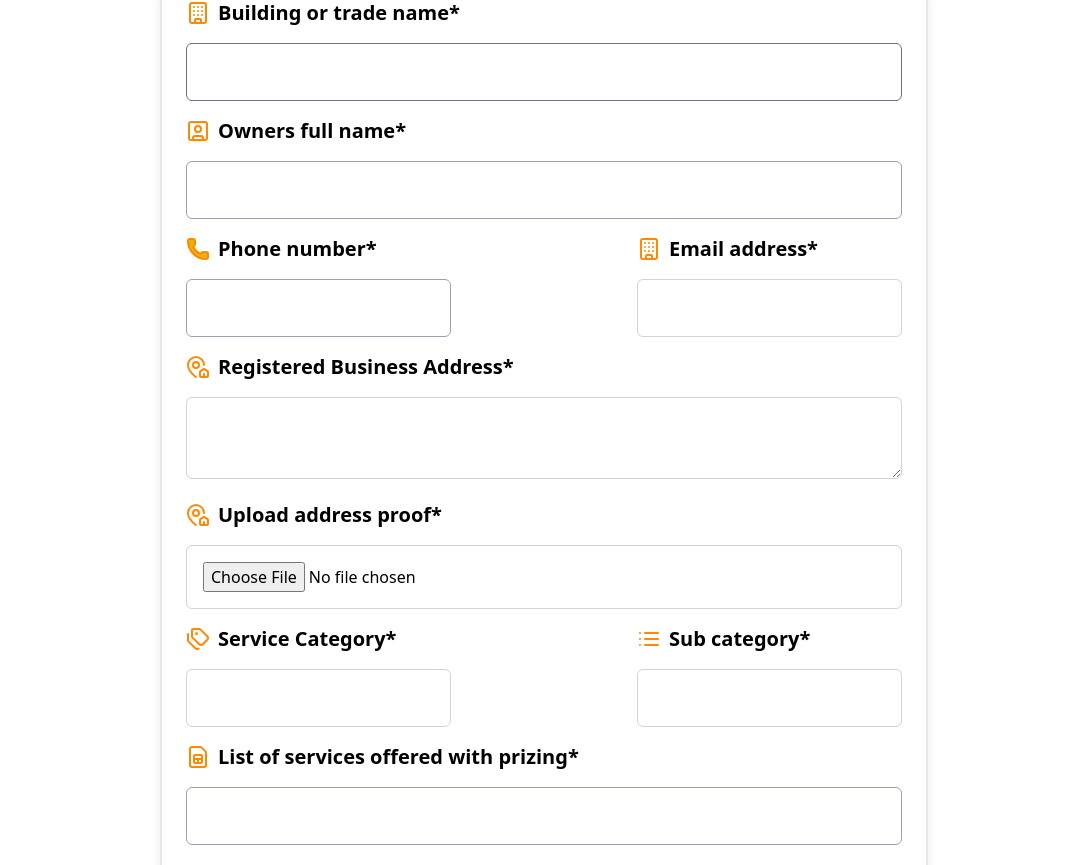
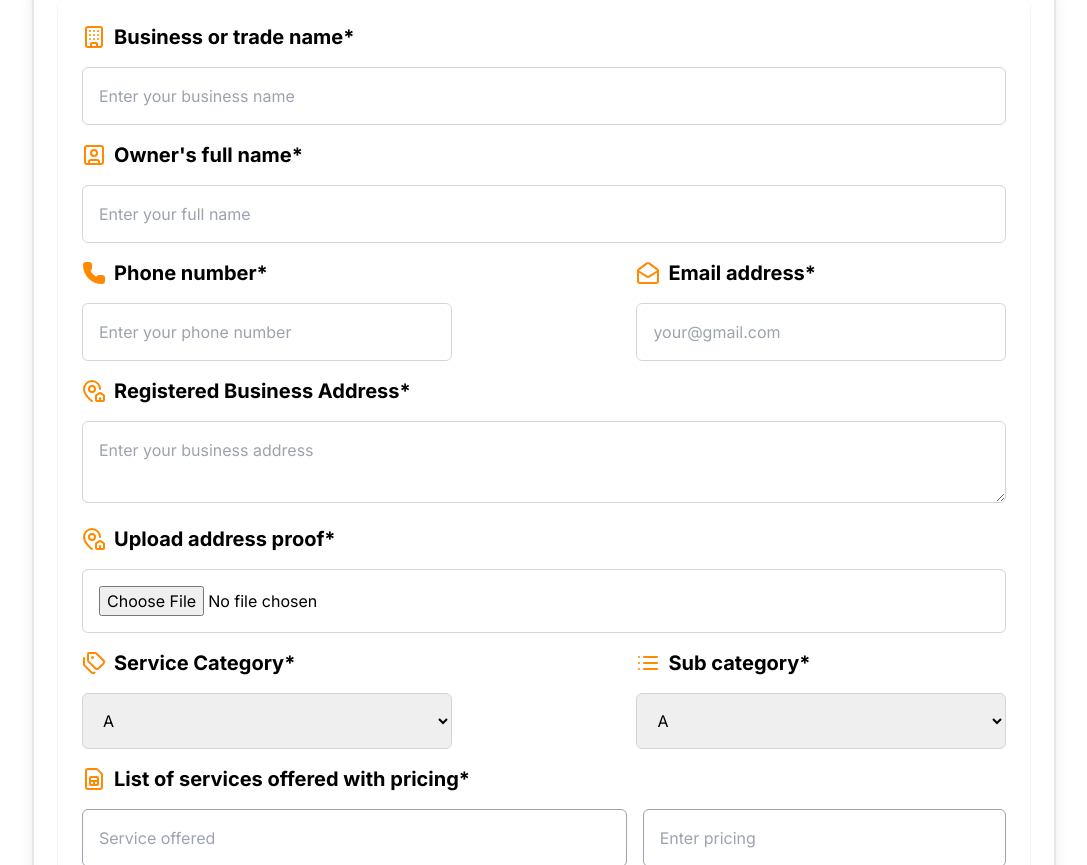
Before and after one commit to garimatiwari2004/design, a React (Create React App) app: page /serviceproviderlogin in a window 1280 px wide. Shown: the part 295-1160 px from the top of the page, without its empty margins (96-1183 px from the left). Built offline with nearby package versions, Linux system fonts and the light colour scheme.

Commit message:
Update styles and structure in various components; enhance form usability and aesthetics

```diff
--- a/public/index.html
+++ b/public/index.html
@@ -3,6 +3,9 @@
   <head>
     <meta charset="utf-8" />
     <link rel="icon" href="%PUBLIC_URL%/favicon.ico" />
+
+    <link href="https://fonts.googleapis.com/css2?family=Inter:wght@400;500;600;700&display=swap" rel="stylesheet">
+
     <meta name="viewport" content="width=device-width, initial-scale=1" />
     <meta name="theme-color" content="#000000" />
     <meta
--- a/src/components/hero.jsx
+++ b/src/components/hero.jsx
@@ -20,7 +20,7 @@ const Hero = () => {
         onClick={handleClick}
         href="/login"
         type="submit"
-        className="absolute bottom-8 left-1/2 transform -translate-x-1/2 bg-yellow-500 px-4 py-2 rounded-2xl text-black font-semibold hover:bg-yellow-600 transition-colors duration-300 shadow-lg animate-bounce"
+        className="absolute bottom-8 left-1/2 transform -translate-x-1/2 bg-[#ff8901] px-4 py-2 rounded-2xl text-black font-semibold hover:bg-yellow-600 transition-colors duration-300 shadow-lg animate-bounce"
       >
         Get Started
       </button>
--- a/src/components/login.jsx
+++ b/src/components/login.jsx
@@ -28,7 +28,7 @@ const Login = () => {
         </button>
         <button
           onClick={() => handleRoleSelection("serviceProvider")}
-          className="bg-yellow-400 rounded-3xl p-2"
+          className="bg-[#ff8901] rounded-3xl p-2"
         >
           I am a service provider
         </button>
--- a/src/components/serviceForm.jsx
+++ b/src/components/serviceForm.jsx
@@ -3,25 +3,29 @@ import {
   CardSim,
   ImageUp,
   List,
+  MailOpen,
   MapPinHouse,
   Phone,
   ShieldCheck,
   SquareUser,
   Tags,
 } from "lucide-react";
+import { useRef } from "react";
 
 const Form = () => {
+  const ref = useRef(null);
   return (
-    <form className="w-full  space-y-4">
+    <form className="w-full max-w-5xl mx-auto p-6 space-y-4  rounded-lg shadow">
       <div>
         <div className="flex items-center space-x-2 mb-4">
           <Building className="text-[#ff8801] font-extrabold" />
-          <h1 className="text-xl font-bold">Building or trade name*</h1>
+          <h1 className="text-xl font-bold">Business or trade name*</h1>
         </div>
         <div>
           <input
             type="text"
-            className="w-full border  border-gray-500 rounded-md p-4 "
+            placeholder="Enter your business name"
+            className="w-full border  border-gray-300 rounded-md p-4 "
             required
           />
         </div>
@@ -29,38 +33,41 @@ const Form = () => {
       <div>
         <div className="flex items-center space-x-2 mb-4">
           <SquareUser className="text-[#ff8901] font-extrabold " />
-          <h1 className="text-xl font-bold">Owners full name*</h1>
+          <h1 className="text-xl font-bold">Owner's full name*</h1>
         </div>
         <div>
           <input
             type="text"
-            className="w-full border border-gray-400 rounded-md p-4"
+            placeholder="Enter your full name"
+            className="w-full border border-gray-300 rounded-md p-4"
             required
           />
         </div>
       </div>
-      <div className="flex justify-between items-center space-x-2 mb-4">
-        <div>
+      <div className="flex justify-between items-center space-x-2 mb-4 ">
+        <div className="w-[40%]">
           <div className="flex items-center space-x-2 mb-4">
-            <Phone className="text-[#ff8901] font-extrabold fill-yellow-500" />
+            <Phone className="text-[#ff8901] font-extrabold fill-[#ff8901]" />
             <h1 className="text-xl font-bold">Phone number*</h1>
           </div>
           <div>
             <input
               type="tel"
-              className="w-full p-4 border border-gray-400 rounded-md "
+              placeholder="Enter your phone number"
+              className="w-full p-4 border border-gray-300 rounded-md "
               required
             />
           </div>
         </div>
-        <div>
+        <div className="w-[40%]">
           <div className="flex items-center space-x-2 mb-4">
-            <Building className="text-[#ff8901] font-extrabold " />
+            <MailOpen className="text-[#ff8901] font-extrabold " />
             <h1 className="text-xl font-bold">Email address*</h1>
           </div>
           <div>
             <input
               type="email"
+              placeholder="your@gmail.com"
               className="w-full p-4 border border-gray-300 rounded-md "
               required
             />
@@ -75,6 +82,7 @@ const Form = () => {
         <div>
           <textarea
             type=""
+            placeholder="Enter your business address"
             className="w-full p-4 border border-gray-300 rounded-md "
             required
           />
@@ -95,30 +103,44 @@ const Form = () => {
         </div>
       </div>
       <div className="flex justify-between items-center space-x-2 mb-4">
-        <div>
+        <div className=" w-[40%]">
           <div className="flex items-center space-x-2 mb-4">
             <Tags className="text-[#ff8901] font-extrabold" />
             <h1 className="text-xl font-bold">Service Category*</h1>
           </div>
           <div>
-            <input
-              type=""
+            <select
+              ref={ref}
               className="w-full p-4 border border-gray-300 rounded-md "
-              required
-            />
+              placeholder="Select a category"
+            >
+              <option value="" disabled>
+                Select a category
+              </option>
+
+              <option value="a">A</option>
+              <option value="b">B</option>
+            </select>
           </div>
         </div>
-        <div>
+        <div className="w-[40%]">
           <div className="flex items-center space-x-2 mb-4">
             <List className="text-[#ff8901] font-extrabold" />
             <h1 className="text-xl font-bold">Sub category*</h1>
           </div>
           <div>
-            <input
-              type="text"
+            <select
+              ref={ref}
               className="w-full p-4 border border-gray-300 rounded-md "
-              required
-            />
+
+            >
+              <option value="" disabled>
+                Select a sub category
+              </option>
+
+              <option value="a">A</option>
+              <option value="b">B</option>
+            </select>
           </div>
         </div>
       </div>
@@ -126,15 +148,23 @@ const Form = () => {
         <div className="flex items-center space-x-2 mb-4">
           <CardSim className="text-[#ff8901] font-extrabold" />
           <h1 className="text-xl font-bold">
-            List of services offered with prizing*
+            List of services offered with pricing*
           </h1>
         </div>
-        <div>
+        <div className="flex space-x-4 mb-4">
           <input
             type="text"
-            className="w-full p-4 border border-gray-400 rounded-md "
+            placeholder="Service offered"
+            className="w-[60%] p-4 border border-gray-400 rounded-md "
             required
           />
+          <input
+            type="text"
+            placeholder="Enter pricing"
+            className="w-[40%] p-4 border border-gray-400 rounded-md "
+            required
+          />
+
         </div>
       </div>
       <div>
@@ -172,6 +202,7 @@ const Form = () => {
         </div>
         <div>
           <input
+          placeholder="Enter emergency contact number"
             type="text"
             className="w-full p-4 border border-gray-400 rounded-md "
             required
@@ -181,10 +212,10 @@ const Form = () => {
       <input
         type="checkbox"
         className="accent-blue-500 w-5 h-5 rounded focus:ring-2 focus:ring-blue-300"
-      /> <label className="text-gray-700">
+      />{" "}
+      <label className="text-gray-700">
         I agree to the terms and conditions and privacy policy.
-        </label>
-
+      </label>
       <button
         type="submit"
         className="w-full bg-blue-600 text-white py-2 rounded-md hover:bg-blue-700"
--- a/src/components/serviceproviderlogin.jsx
+++ b/src/components/serviceproviderlogin.jsx
@@ -10,8 +10,8 @@ const ServiceLogin=()=>{
             <h1 className='text-3xl font-bold'>Service Provider Registration</h1>
             <p className='text-md text-gray-600'>Join our platform and start growing your business today</p>
             <br />
-            <div className='w-full max-w-3xl border-2 flex flex-col items-center justify-center p-6 rounded-lg shadow-lg bg-white'>
-             <Form className=""/>
+            <div className='w-full max-w-5xl border-2 flex flex-col items-center justify-center p-6 rounded-lg shadow-lg'>
+             <Form className="bg-inherit"/>
              </div>
         </div>
 
--- a/src/index.css
+++ b/src/index.css
@@ -1,3 +1,9 @@
+
 @tailwind base;
 @tailwind components;
 @tailwind utilities;
+
+
+body {
+  @apply font-sans;
+}
--- a/tailwind.config.js
+++ b/tailwind.config.js
@@ -2,7 +2,11 @@
 module.exports = {
   content: ["./src/**/*.{js,jsx,ts,tsx}"],
   theme: {
-    extend: {},
+    extend: {
+      fontFamily: {
+        sans: ['Inter', 'sans-serif'],
+      },
+    },
   },
   plugins: [],
 }
```
